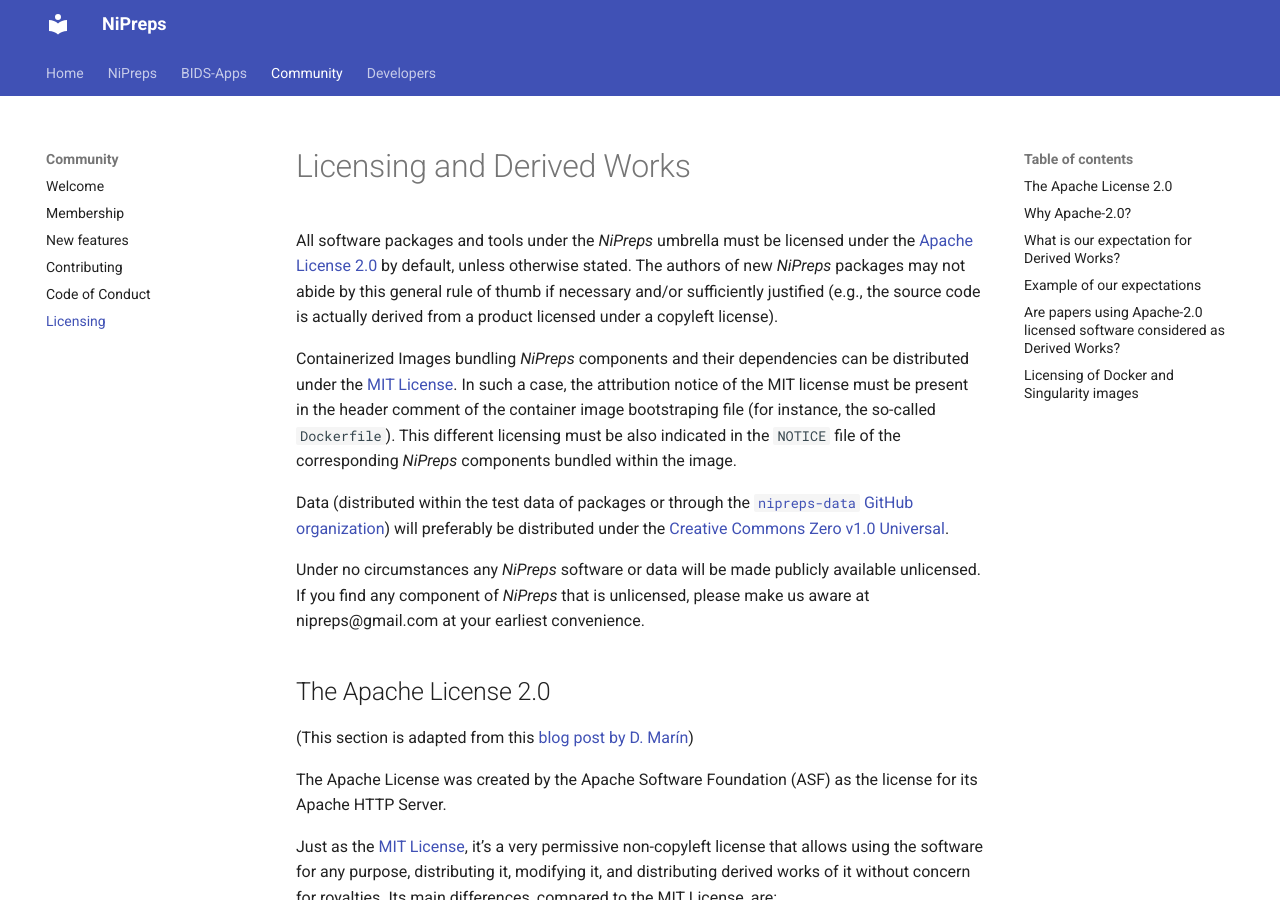
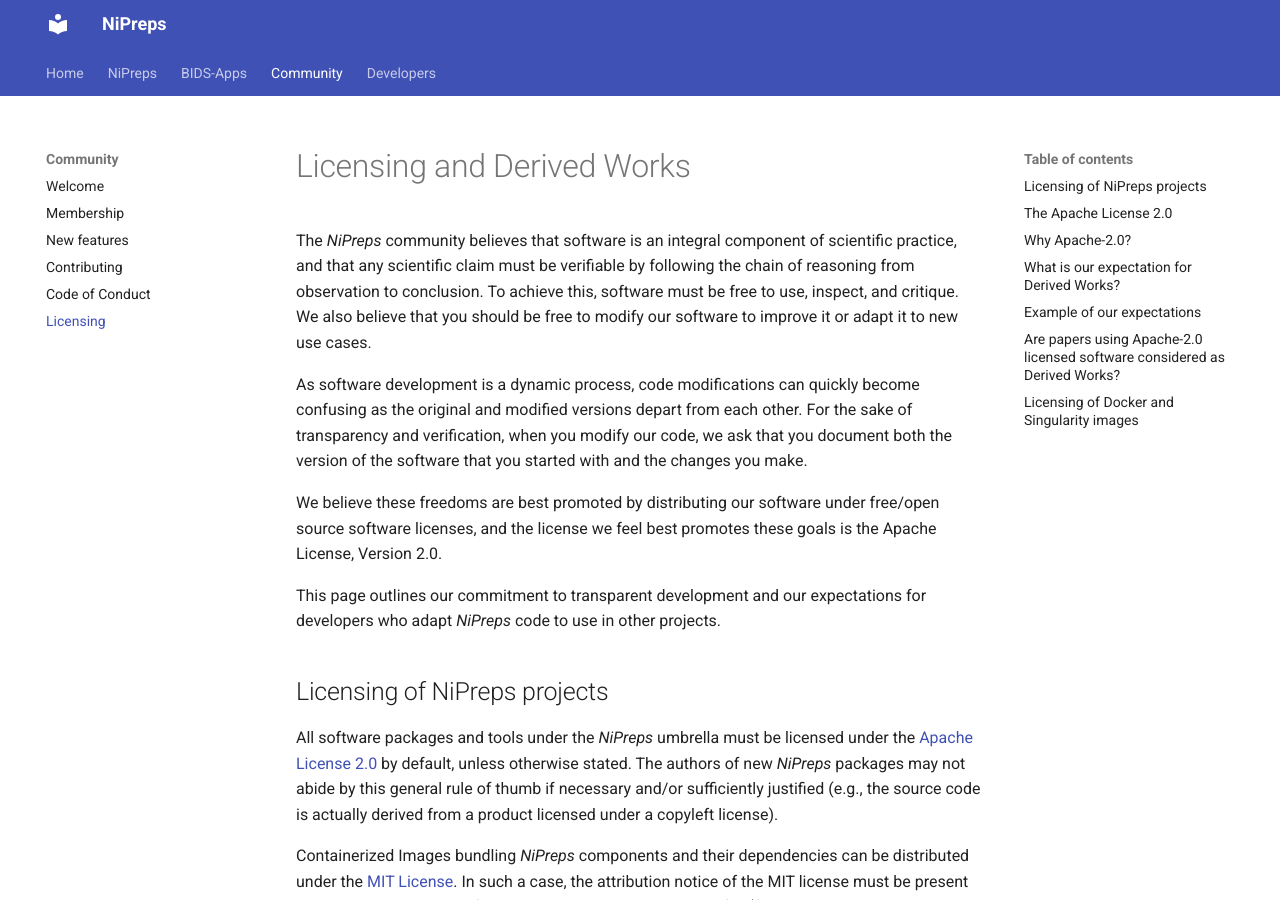
Before and after one commit to nipreps/nipreps.github.io, an MkDocs documentation site: the page built from docs/community/licensing.md, in a window 1280 px wide and 900 px high. Built offline with MkDocs 1.6.1 and Material for MkDocs 9.7.7, drawn with Linux system fonts in a browser that asks for light colours.

Commit message:
ENH: First pass at a more values-oriented opening to license page

```diff
--- a/docs/community/licensing.md
+++ b/docs/community/licensing.md
@@ -1,4 +1,26 @@
 # Licensing and Derived Works
+
+The *NiPreps* community believes that software is an integral component of
+scientific practice, and that any scientific claim must be verifiable by
+following the chain of reasoning from observation to conclusion.
+To achieve this, software must be free to use, inspect, and critique.
+We also believe that you should be free to modify our software to improve it or
+adapt it to new use cases.
+
+As software development is a dynamic process, code modifications can quickly
+become confusing as the original and modified versions depart from each other.
+For the sake of transparency and verification, when you modify our code,
+we ask that you document both the version of the software that you started with
+and the changes you make.
+
+We believe these freedoms are best promoted by distributing our software under
+free/open source software licenses, and the license we feel best promotes these
+goals is the Apache License, Version 2.0.
+
+This page outlines our commitment to transparent development and our
+expectations for developers who adapt *NiPreps* code to use in other projects.
+
+## Licensing of NiPreps projects
 
 All software packages and tools under the *NiPreps* umbrella must be licensed under the [Apache License 2.0](https://www.apache.org/licenses/LICENSE-2.0) by default, unless otherwise stated.
 The authors of new *NiPreps* packages may not abide by this general rule of thumb if necessary and/or sufficiently justified (e.g., the source code is actually derived from a product licensed under a copyleft license).
```
